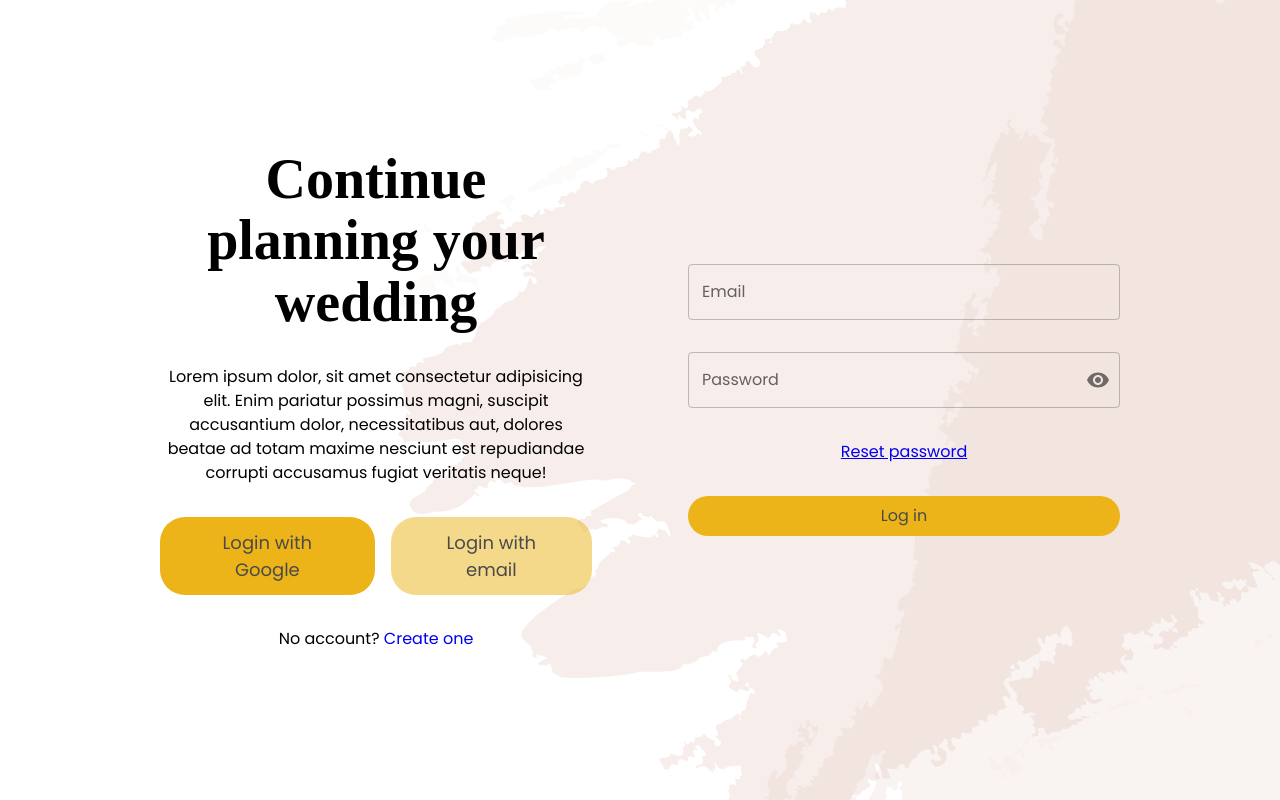
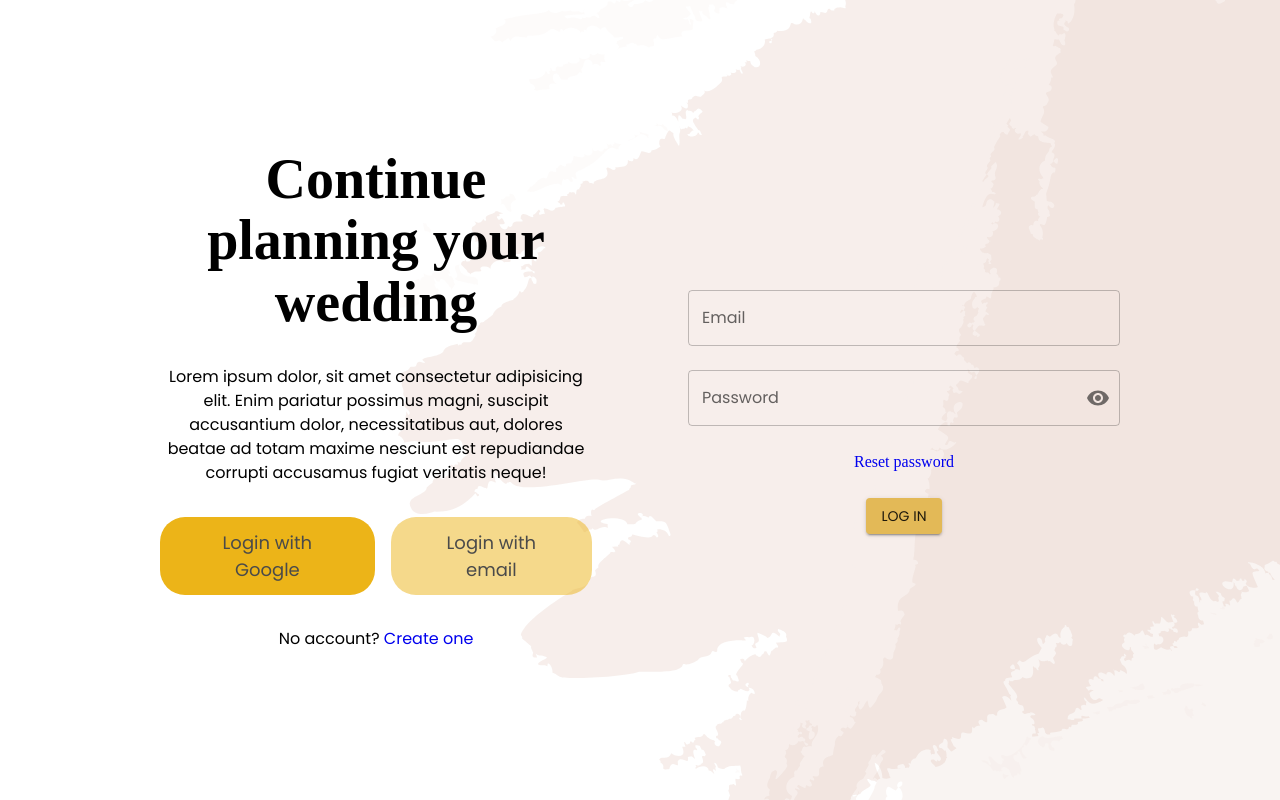
Before and after one commit to wedding-essential/wedding-essential2, a Next.js app: page /auth/couple-login in a window 1280 px wide. Both pictures are taken after a click on the button "Login with email". Built offline with nearby package versions, Linux system fonts and the light colour scheme; no server answers; a web font is replaced by a local one.

Commit message:
improve ui

```diff
--- a/src/components/auth/EmailPasswordLogin.js
+++ b/src/components/auth/EmailPasswordLogin.tsx
@@ -8,8 +8,10 @@ import { formReducer } from "../../helpers/EmailPasswordForm";
 import TextField from "@mui/material/TextField";
 import InputAdornment from "@mui/material/InputAdornment";
 import IconButton from "@mui/material/IconButton";
+import Button from "@mui/material/Button";
 import Visibility from "@mui/icons-material/Visibility";
 import VisibilityOff from "@mui/icons-material/VisibilityOff";
+import Grid from "@mui/material/Grid";
 
 export default function EmailPasswordLogin() {
   const initialValues = {
@@ -33,15 +35,23 @@ export default function EmailPasswordLogin() {
   const { authDispatch } = authContext.useAuth();
 
   return (
-    <>
-      <div className="flex flex-col auth-form" title="login-form">
+    <Grid
+      container
+      direction="column"
+      justifyContent="center"
+      alignItems="stretch"
+      spacing={3}
+    >
+      <Grid item>
         {state.isFormValid.show && !state.isFormValid.value && (
           <div title="error-form" className="text-red fs-300">
             <p>{state.isFormValid.error}</p>
           </div>
         )}
-
+      </Grid>
+      <Grid item>
         <TextField
+          fullWidth
           label="Email"
           type="email"
           id="email"
@@ -59,8 +69,10 @@ export default function EmailPasswordLogin() {
               : null
           }
         />
-
+      </Grid>
+      <Grid item>
         <TextField
+          fullWidth
           label="Password"
           type={showPassword ? "text" : "password"}
           id="password"
@@ -98,12 +110,16 @@ export default function EmailPasswordLogin() {
             );
           }}
         />
-        <a classname="fs-800 ff-serif" href="/auth/forgotpwd">
+      </Grid>
+      <Grid item>
+        <a className="ff-serif text-align-center" href="/auth/forgotpwd">
           Reset password
         </a>
-        <button
+      </Grid>
+      <Grid item alignSelf="center">
+        <Button
+          variant="contained"
           title="login"
-          className="button small-button"
           onClick={() => {
             submitHandler(
               state,
@@ -115,8 +131,8 @@ export default function EmailPasswordLogin() {
           }}
         >
           Log in
-        </button>
-      </div>
-    </>
+        </Button>
+      </Grid>
+    </Grid>
   );
 }
```
